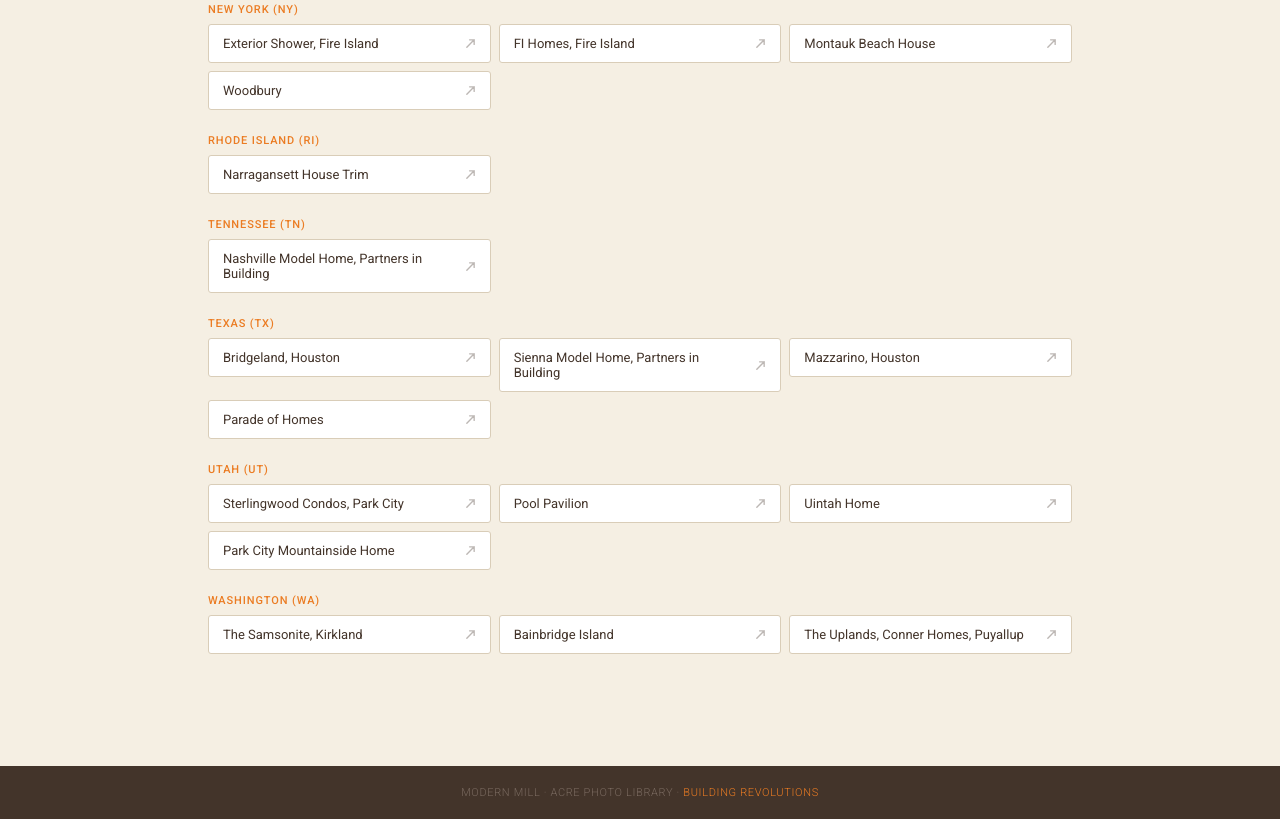
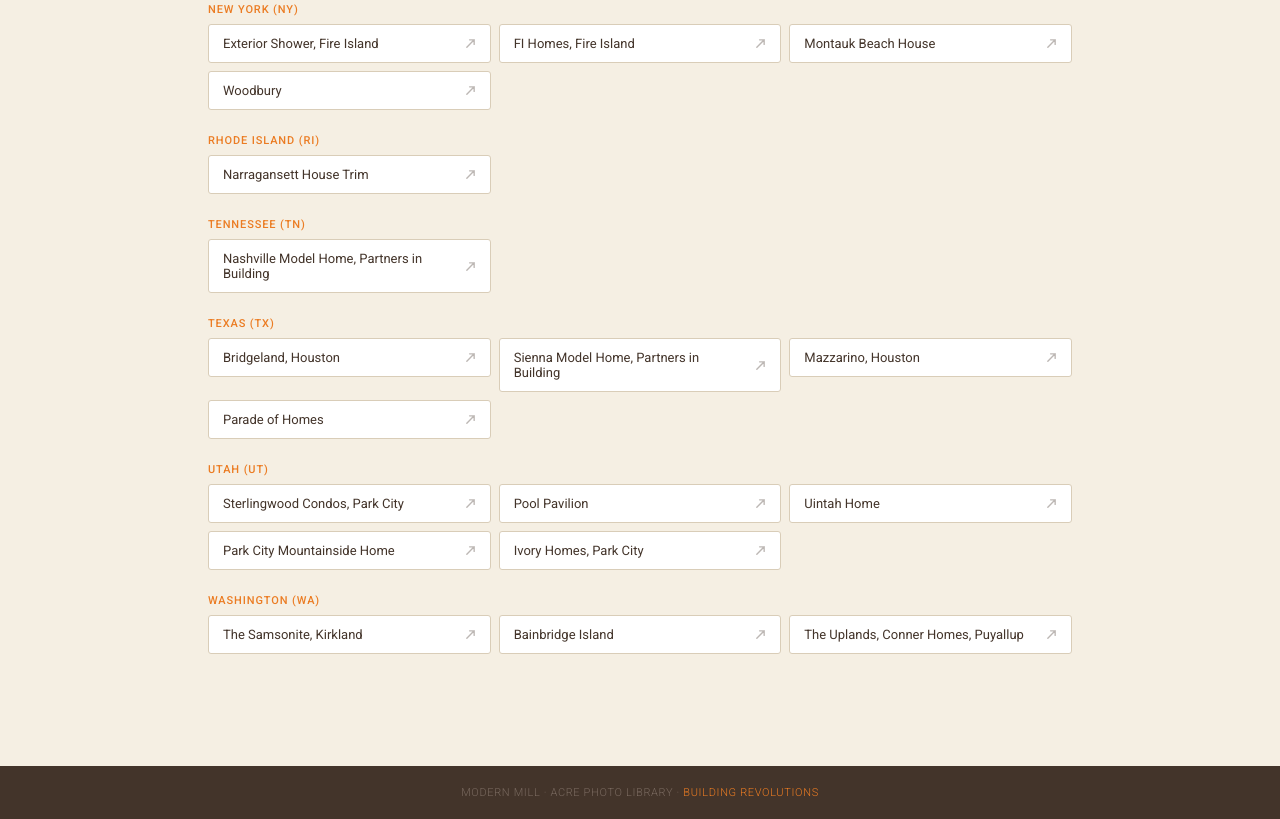
Before and after one commit to photosmodernmill-ai/acre-photo-library, a plain HTML site: page index.html in a window 1280 px wide. Shown: the part 3492-4311 px from the top of the page. Drawn offline with Linux system fonts and the light colour scheme.

Commit message:
Add Ivory Homes, Park City album to Utah

```diff
--- a/index.html
+++ b/index.html
@@ -297,6 +297,7 @@
       <div class="link-item"><a href="https://photos.app.goo.gl/wNr2zM9tGuCeqUpTA" target="_blank">Pool Pavilion <svg class="arrow" width="11" height="11" viewBox="0 0 12 12" fill="none"><path d="M2 10L10 2M10 2H5M10 2V7" stroke="#43342a" stroke-width="1.5" stroke-linecap="round"/></svg></a></div>
       <div class="link-item"><a href="https://photos.app.goo.gl/xqBysRoKx43J4AMc7" target="_blank">Uintah Home <svg class="arrow" width="11" height="11" viewBox="0 0 12 12" fill="none"><path d="M2 10L10 2M10 2H5M10 2V7" stroke="#43342a" stroke-width="1.5" stroke-linecap="round"/></svg></a></div>
       <div class="link-item"><a href="https://photos.app.goo.gl/VDFtaqyGFVLEjkUd9" target="_blank">Park City Mountainside Home <svg class="arrow" width="11" height="11" viewBox="0 0 12 12" fill="none"><path d="M2 10L10 2M10 2H5M10 2V7" stroke="#43342a" stroke-width="1.5" stroke-linecap="round"/></svg></a></div>
+      <div class="link-item"><a href="https://photos.app.goo.gl/nsETgp7M7fWGbe3C6" target="_blank">Ivory Homes, Park City <svg class="arrow" width="11" height="11" viewBox="0 0 12 12" fill="none"><path d="M2 10L10 2M10 2H5M10 2V7" stroke="#43342a" stroke-width="1.5" stroke-linecap="round"/></svg></a></div>
     </div></div>
 
     <div class="state-group"><h3>Washington (WA)</h3><div class="links-grid">
```
